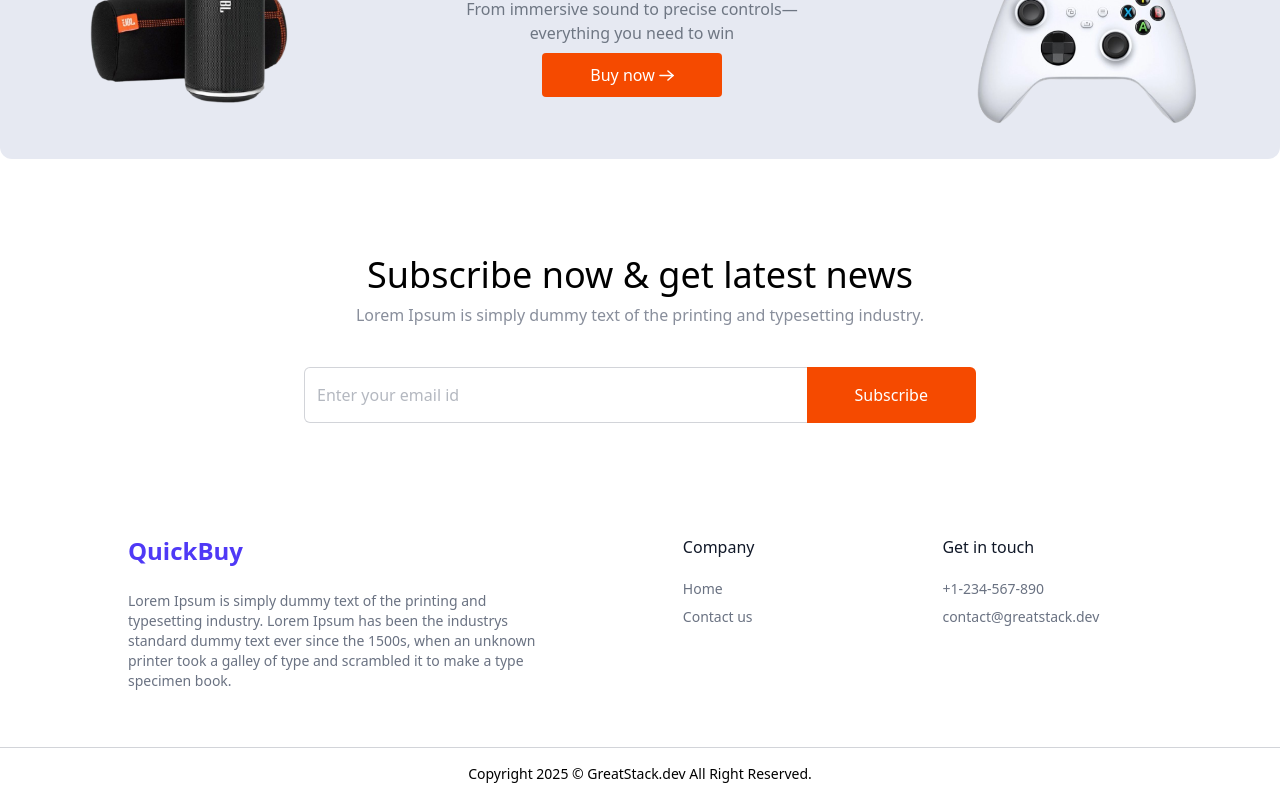
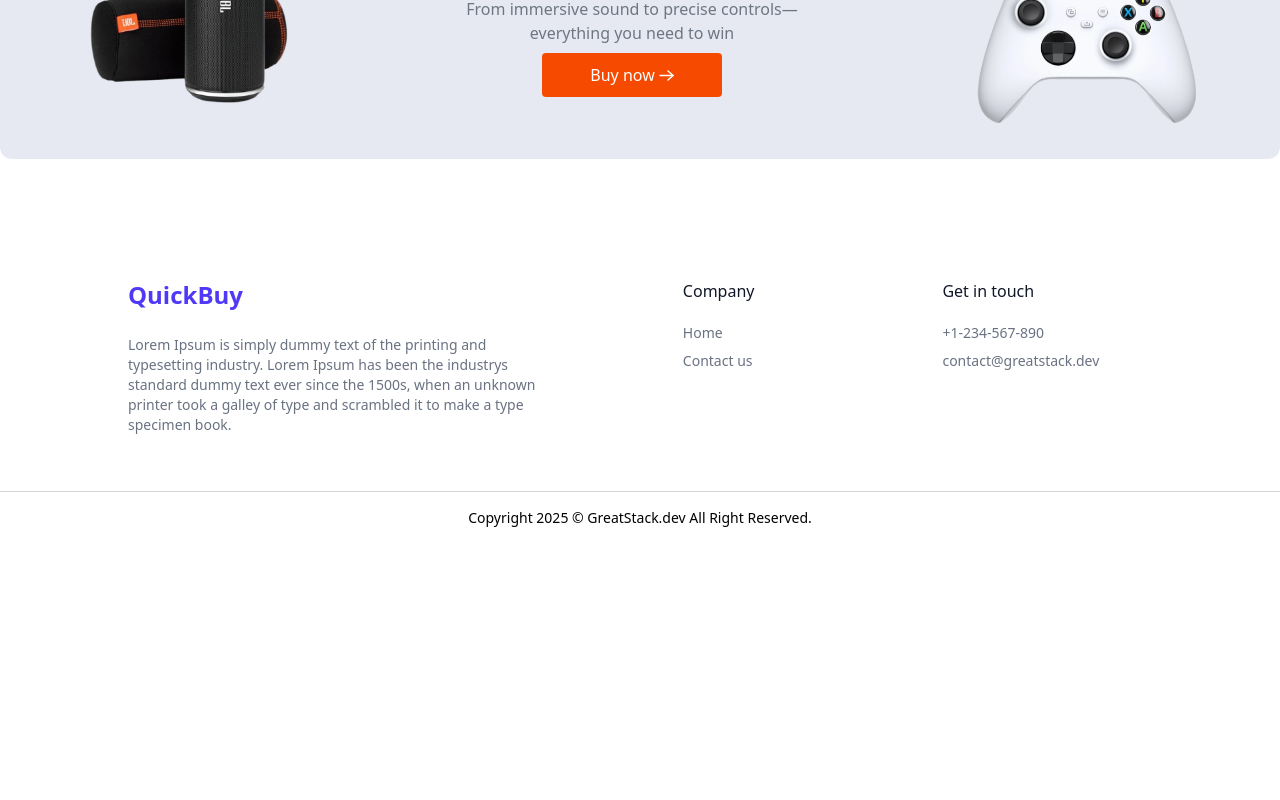
Before and after one commit to Chiwiss14/my-ecommerce-frontend, a Next.js app: page / in a window 1280 px wide. Shown: the part 1390-2190 px from the top of the page. After the commit the page ends 1934 px from the top, so only its background shows below. Built offline with nearby package versions, Linux system fonts and the light colour scheme; no server answers.

Commit message:
debuging verify email

```diff
--- a/src/app/page.js
+++ b/src/app/page.js
@@ -1,3 +1,4 @@
+"use client";
 import "slick-carousel/slick/slick.css";
 import "slick-carousel/slick/slick-theme.css";
 
@@ -7,9 +8,7 @@ import FeaturedProduct from "@/components/FeaturedProduct";
 import ProductGrid from "@/components/ProductGrid";
 import products from "../data/products";
 import Banner from "@/components/Banner";
-import NewsLatter from "@/components/NewsLatter";
 import Footer from "@/components/Footer";
-import PaystackCheckout from "../components/PaystackCheckout"; // ✅ Import the component
 
 
 export default function Home() {
@@ -20,9 +19,6 @@ export default function Home() {
       <FeaturedProduct products={products} />
       <ProductGrid products={products} />
       <Banner />
-      <NewsLatter />
-
-
       <Footer />
     </div>
   );
--- a/src/app/verify-email/page.js
+++ b/src/app/verify-email/page.js
@@ -1,5 +1,5 @@
-// pages/verify-email.js
-"use client"; // If you're using Next.js App Router and this is a Client Component
+export const dynamic = "force-dynamic";
+"use client"
 
 import { useEffect, useState } from 'react';
 import { useSearchParams, useRouter } from 'next/navigation'; // For Next.js App Router
--- a/src/components/Footer.js
+++ b/src/components/Footer.js
@@ -1,3 +1,4 @@
+ "use client"
 import React from 'react';
 
 const Footer = () => {
--- a/src/components/NewsLatter.js
+++ /dev/null
@@ -1,27 +0,0 @@
-import React from "react";
-
-const NewsLatter = () => {
-
-    return (
-        <div className="flex flex-col items-center justify-center text-center space-y-2 pt-8 pb-14">
-            <h1 className="md:text-4xl text-2xl font-medium">
-                Subscribe now & get latest news
-            </h1>
-            <p className="md:text-base text-gray-500/80 pb-8">
-                Lorem Ipsum is simply dummy text of the printing and typesetting
-                industry.
-            </p>
-            <div className="flex items-center justify-between max-w-2xl w-full md:h-14 h-12">
-                <input
-                    className="border border-gray-500/30 rounded-md h-full border-r-0 outline-none w-full rounded-r-none px-3 text-gray-500"
-                    type="text"
-                    placeholder="Enter your email id"
-                />
-                <button className="md:px-12 px-8 h-full text-white bg-orange-600 rounded-md rounded-l-none">
-                    Subscribe
-                </button>
-            </div>
-        </div>
-    );
-};
-export default NewsLatter;
--- a/src/components/ProductCard.js
+++ b/src/components/ProductCard.js
@@ -1,6 +1,5 @@
 "use client";
 import React, { useState, useEffect } from "react";
-import axios from "axios";
 import Image from "next/image";
 
 import PaystackCheckout from './PaystackCheckout'; // ✅ Import the component
```
